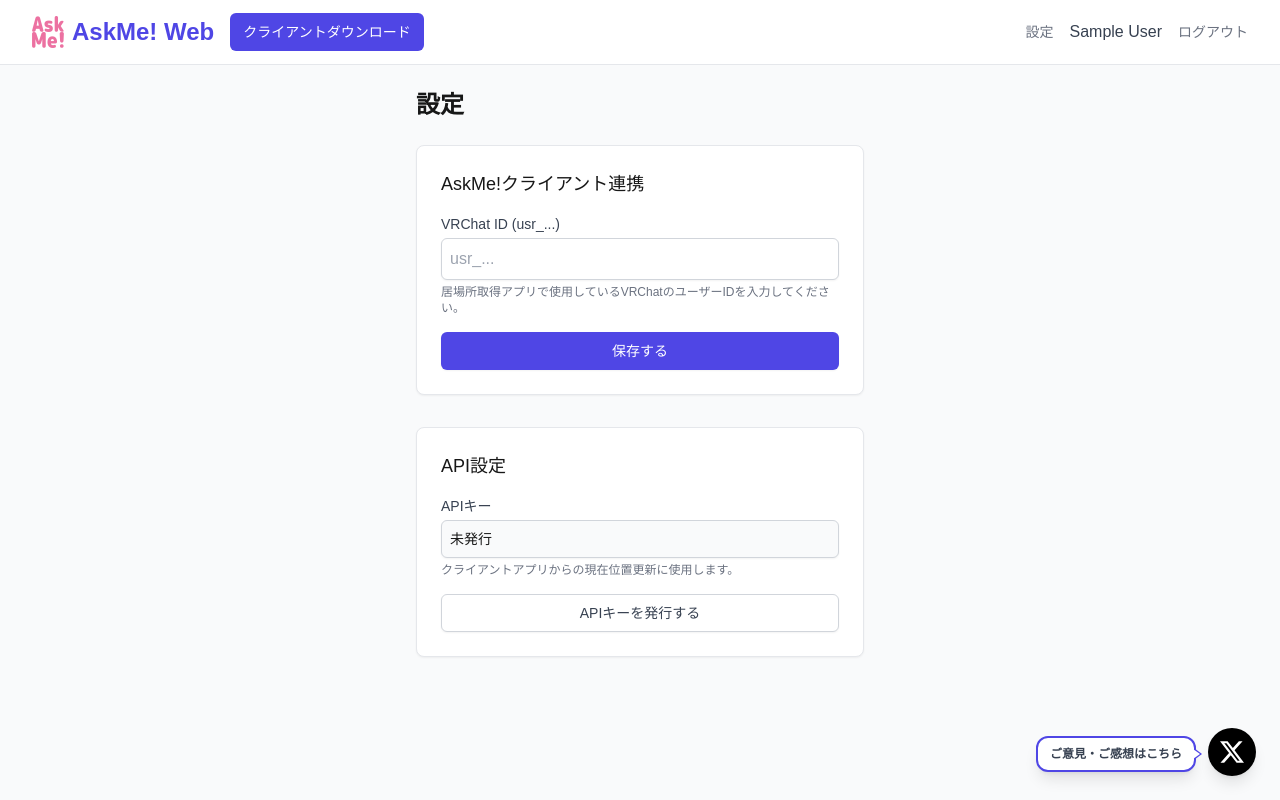
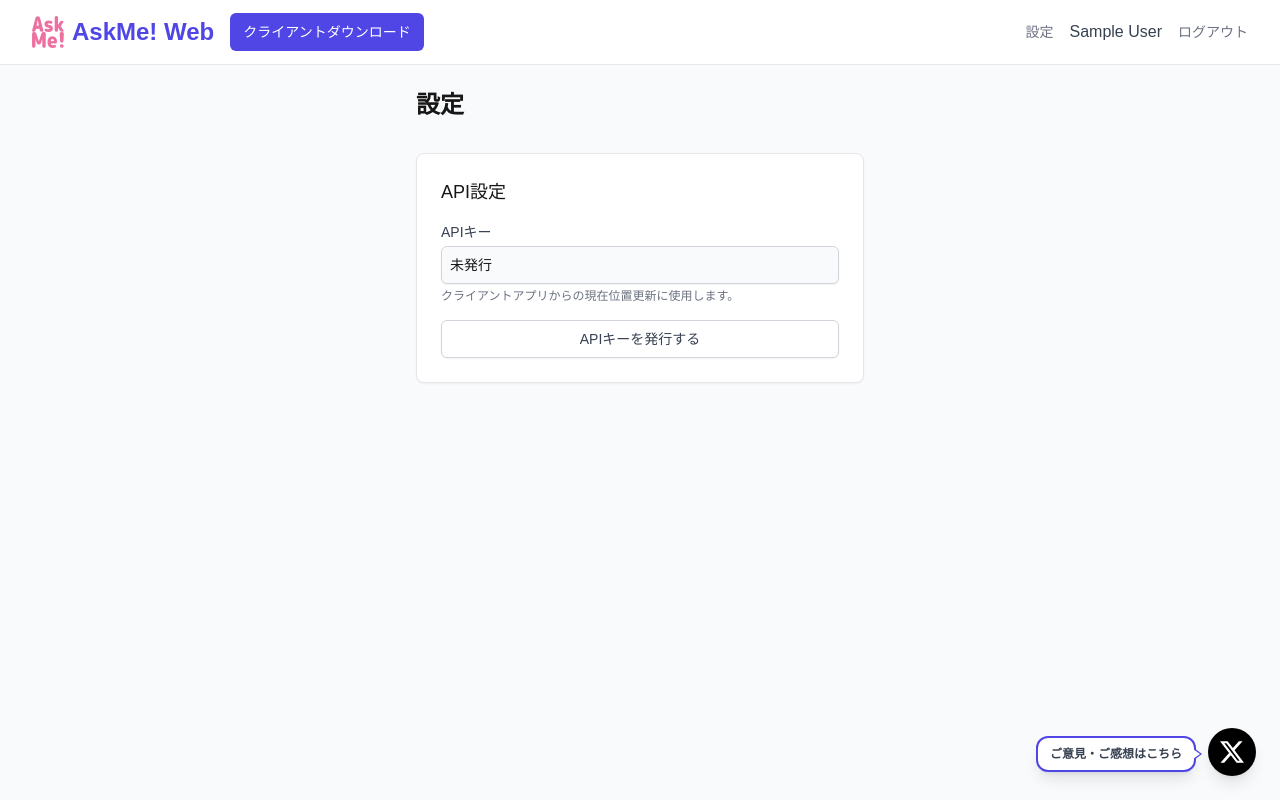
Before and after one commit to ebiudk/askMeWeb, a Next.js app: page /settings in a window 1280 px wide. Built offline with nearby package versions, Linux system fonts and the light colour scheme; no server answers; the database is empty; sample sign-in values are in the browser's storage.

Commit message:
vrcのユーザーIDいらなかったから設定画面から消しました

```diff
--- a/src/app/settings/page.tsx
+++ b/src/app/settings/page.tsx
@@ -9,21 +9,6 @@ async function SettingsContent({ userId }: { userId: string }) {
   const user = await prisma.user.findUnique({
     where: { id: userId },
   })
-
-  async function updateVRChatId(formData: FormData) {
-    "use server"
-    const session = await auth()
-    if (!session?.user?.id) return
-
-    const vrchat_id = formData.get("vrchat_id") as string
-
-    await prisma.user.update({
-      where: { id: session.user.id },
-      data: { vrchat_id },
-    })
-
-    revalidatePath("/settings")
-  }
 
   async function generateApiKey() {
     "use server"
@@ -44,33 +29,6 @@ async function SettingsContent({ userId }: { userId: string }) {
     <div className="max-w-md mx-auto space-y-8">
       <div>
         <h1 className="text-2xl font-bold mb-6">設定</h1>
-        <div className="bg-white p-6 rounded-lg shadow-sm border">
-          <h2 className="text-lg font-medium mb-4">AskMe!クライアント連携</h2>
-          <form action={updateVRChatId} className="space-y-4">
-            <div>
-              <label htmlFor="vrchat_id" className="block text-sm font-medium text-gray-700">
-                VRChat ID (usr_...)
-              </label>
-              <input
-                type="text"
-                name="vrchat_id"
-                id="vrchat_id"
-                defaultValue={user?.vrchat_id || ""}
-                className="mt-1 block w-full border border-gray-300 rounded-md shadow-sm p-2"
-                placeholder="usr_..."
-              />
-              <p className="mt-1 text-xs text-gray-500">
-                居場所取得アプリで使用しているVRChatのユーザーIDを入力してください。
-              </p>
-            </div>
-            <button
-              type="submit"
-              className="w-full flex justify-center py-2 px-4 border border-transparent rounded-md shadow-sm text-sm font-medium text-white bg-indigo-600 hover:bg-indigo-700"
-            >
-              保存する
-            </button>
-          </form>
-        </div>
       </div>
 
       <div className="bg-white p-6 rounded-lg shadow-sm border">
@@ -110,7 +68,6 @@ function SettingsSkeleton() {
   return (
     <div className="max-w-md mx-auto space-y-8 animate-pulse">
       <div className="h-8 bg-gray-200 rounded w-1/4 mb-6"></div>
-      <div className="bg-white p-6 rounded-lg shadow-sm border h-64"></div>
       <div className="bg-white p-6 rounded-lg shadow-sm border h-48"></div>
     </div>
   )
```
Also changed, not shown: llms.txt, 2 other files (tests, documents, lock files or other folders).
